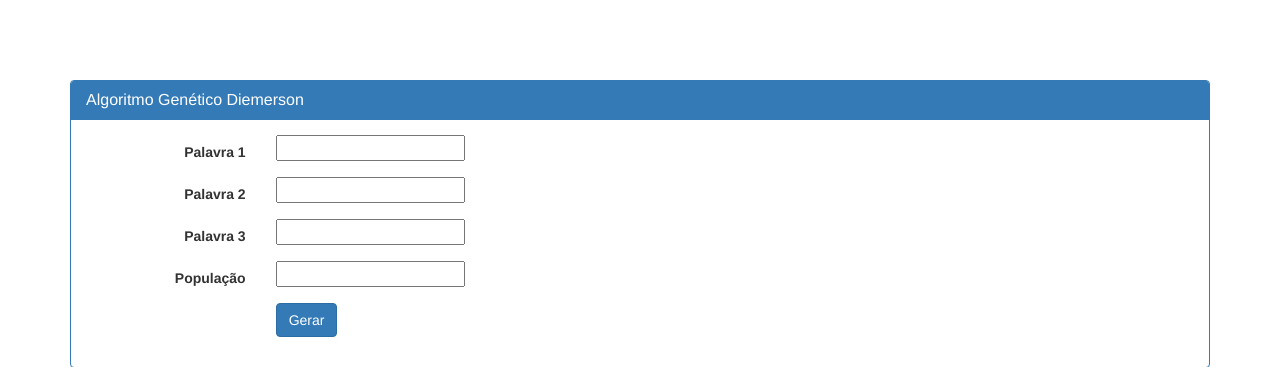
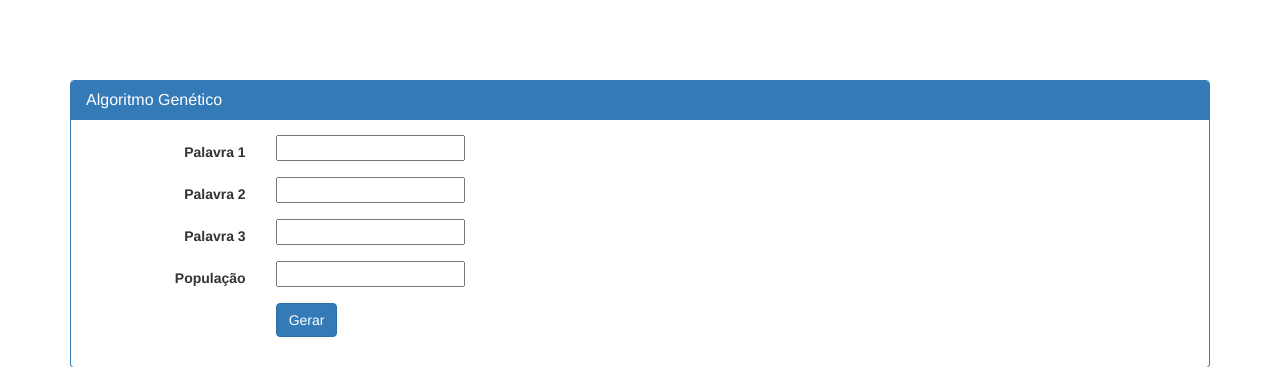
Before and after one commit to PedroFagundes/ia_algoritmo_genetico_1, a Django app: page / in a window 1280 px wide. Shown: the top 367 px of the page. Run offline with Django 3.2, Linux system fonts and the light colour scheme; some libraries are stand-ins or nearby versions.

Commit message:
testando

```diff
--- a/application/templates/application/index.html
+++ b/application/templates/application/index.html
@@ -14,7 +14,7 @@
 
 		<div class="panel panel-primary main-panel">
 			<div class="panel-heading">
-				<h3 class="panel-title">Algoritmo Genético Diemerson</h3>
+				<h3 class="panel-title">Algoritmo Genético</h3>
 			</div>
 			<div class="panel-body">
 				<form class="form-horizontal" method="POST">
```
